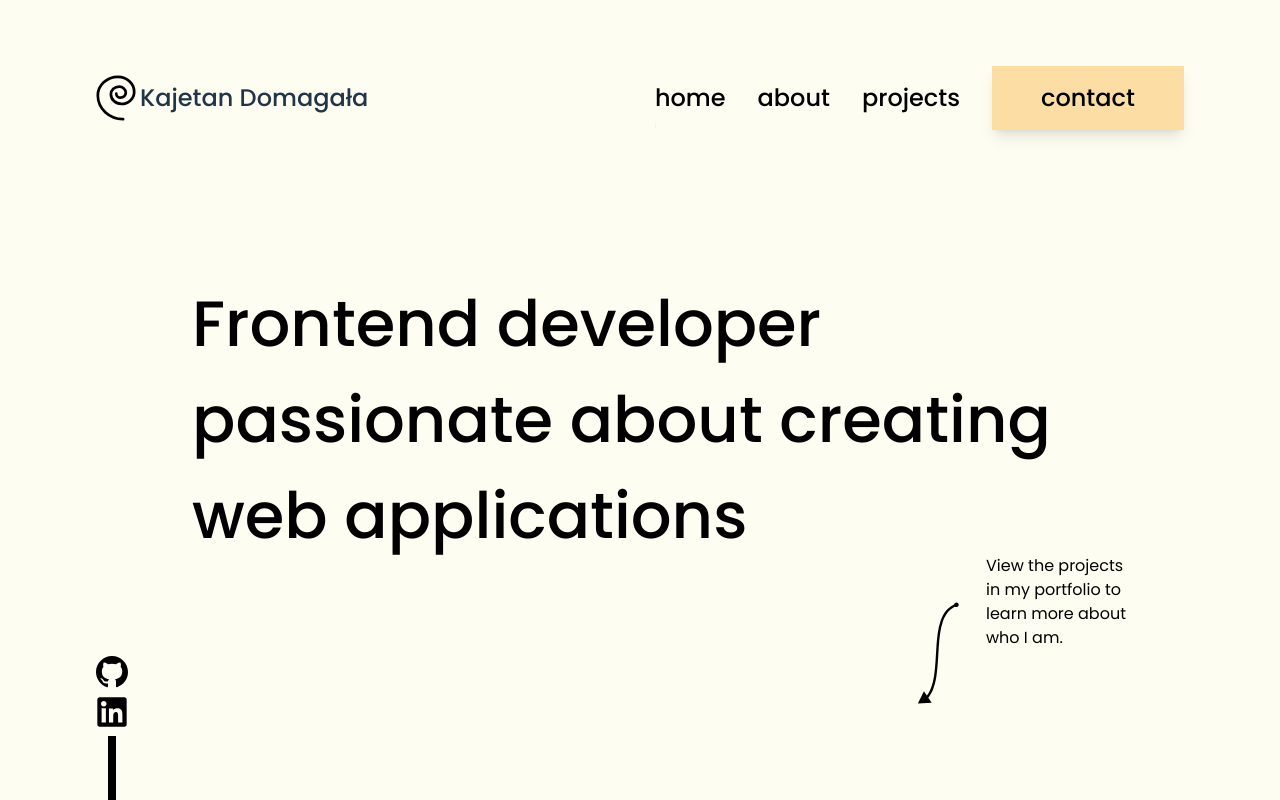
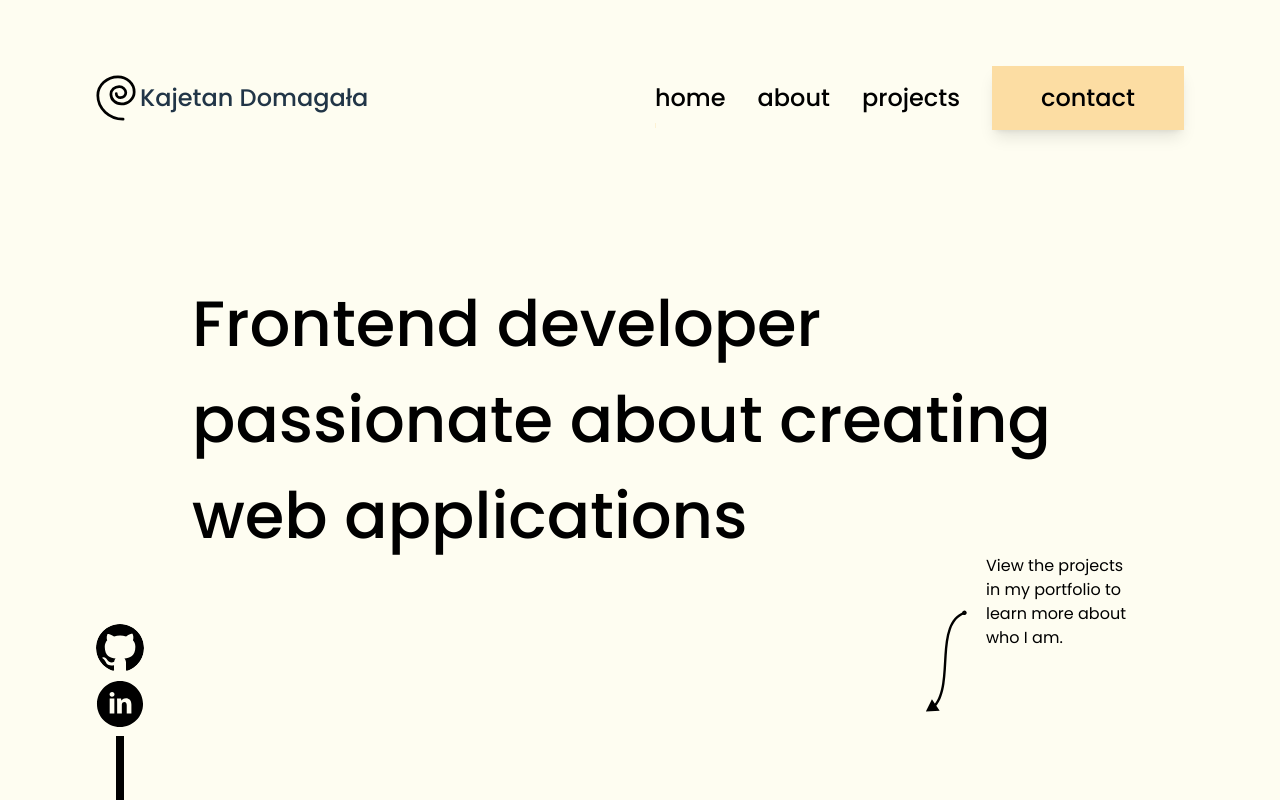
Before and after one commit to kajtd/Portfolio, a Vue app: page / in a window 1280 px wide. Built offline with nearby package versions, Linux system fonts and the light colour scheme.

Commit message:
fix: fix minor visual bugs on hero section

```diff
--- a/src/assets/style.css
+++ b/src/assets/style.css
@@ -20,7 +20,7 @@
 
 
 body {
-  @apply m-0 min-w-[320px] min-h-screen bg-[#FEFDF1];
+  @apply m-0 min-w-[320px] min-h-screen overflow-x-hidden bg-[#FEFDF1];
 }
 
 
@@ -53,6 +53,15 @@ body {
   transform: translate3d(0, 0, 0);
 }
 
+.custom-icon {
+  transition: box-shadow 0.5s ease-in;
+  border-radius: 50%;
+}
+
+.custom-icon:hover {
+  @apply shadow-outlined-primary-shadow;
+}
+
 @media (prefers-color-scheme: light) {
   :root {
     color: #213547;
--- a/src/components/HeroSection.vue
+++ b/src/components/HeroSection.vue
@@ -13,7 +13,7 @@ onMounted(() => {
     },
     {
       duration: 1.5,
-      delay: 1,
+      delay: 3.5,
       opacity: 1,
       y: 0,
     }
@@ -31,12 +31,12 @@ onMounted(() => {
       Frontend developer passionate about creating web applications
     </h1>
     <div
-      class="flex bottom-12 right-0 absolute xs:bottom-16 xs:right-12 lg:bottom-36 lg:right-36"
+      class="hidden xs:flex bottom-12 right-0 absolute sm:bottom-24 sm:right-16 xl:!bottom-36 xl:!right-36"
     >
       <img
         src="./../assets/icons/arrow.svg"
         alt=""
-        class="w-24 relative top-12"
+        class="w-24 relative top-14 left-2"
       />
       <p class="text-black text-base max-w-[150px]">
         View the projects in my portfolio to learn more about who I
@@ -47,7 +47,11 @@ onMounted(() => {
       class="absolute bottom-0 left-4 md:left-8 xl:left-24 flex flex-col items-center gap-2"
     >
       <a href="https://github.com/kajtd" target="_blank">
-        <img src="./../assets/icons/github.svg" alt="" class="w-8" />
+        <img
+          src="./../assets/icons/github.svg"
+          alt=""
+          class="w-8 md:w-12 custom-icon"
+        />
       </a>
       <a
         href="https://www.linkedin.com/in/kajetan-domagala/"
@@ -56,7 +60,7 @@ onMounted(() => {
         <img
           src="./../assets/icons/linkedin.svg"
           alt=""
-          class="w-8"
+          class="w-8 md:w-12 custom-icon"
         />
       </a>
       <div class="h-16 w-2 bg-black"></div>
--- a/tailwind.config.cjs
+++ b/tailwind.config.cjs
@@ -10,7 +10,7 @@ module.exports = {
         "xs": "480px"
       },
       boxShadow: {
-        'outlined-primary-shadow': '0 0 1em 0.25em #fcdda3'
+        'outlined-primary-shadow': '0 0 0 12px #fcdda3'
       },
       colors: {
         primary: '#FCDDA3'
```
Also changed, not shown: src/assets/icons/linkedin.svg.
